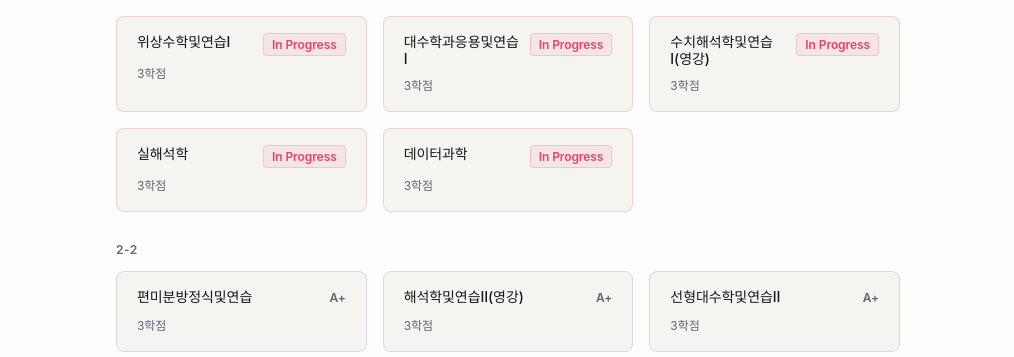
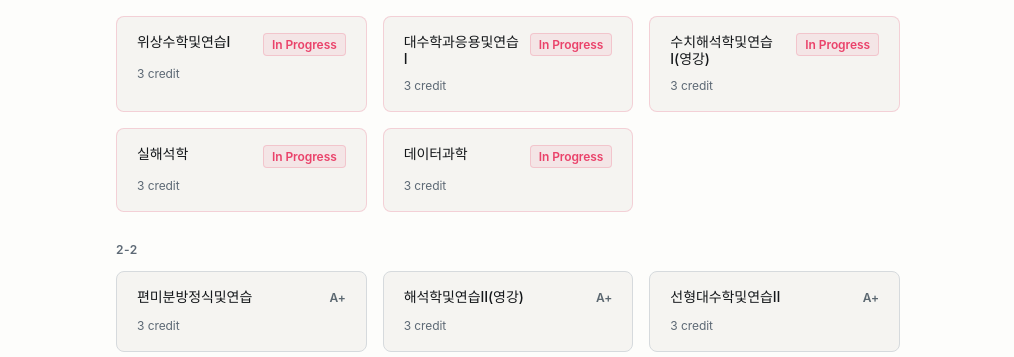
Before and after one commit to sonluos/woochive, a React (Vite) app: page /foundations in a window 1280 px wide. Shown: the part 443-800 px from the top of the page, without its empty margins (132-1146 px from the left). Built offline with nearby package versions, Linux system fonts and the light colour scheme; a web font is replaced by a local one.

Commit message:
content: n학점 to n credit

```diff
--- a/src/pages/Foundations.tsx
+++ b/src/pages/Foundations.tsx
@@ -22,7 +22,7 @@ function CourseCard({ course }: { course: CourseEntry }) {
         )}
       </div>
       <div className="course-card__meta">
-        <span className="course-card__credits">{course.credits}학점</span>
+        <span className="course-card__credits">{course.credits} credit</span>
       </div>
     </div>
   );
```
